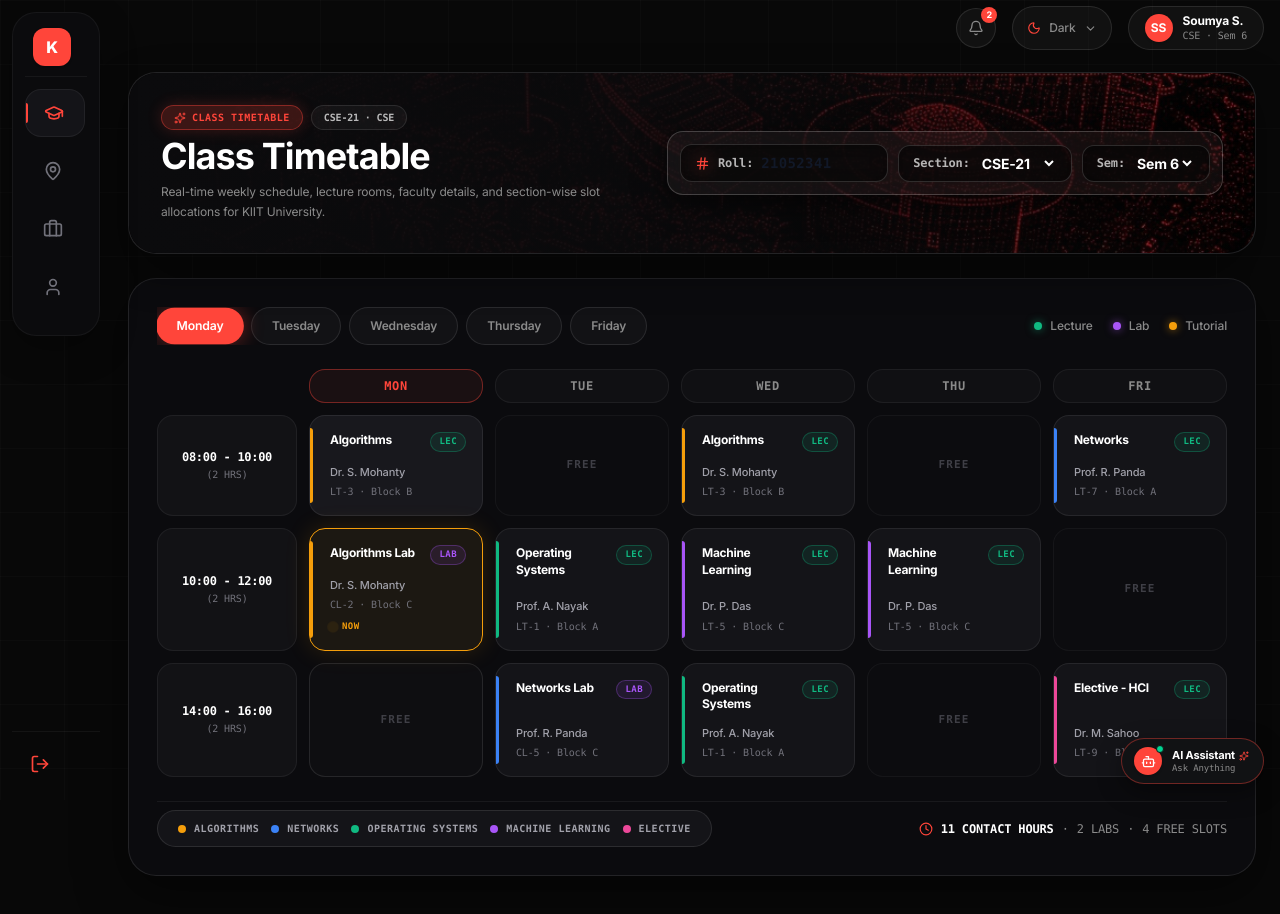
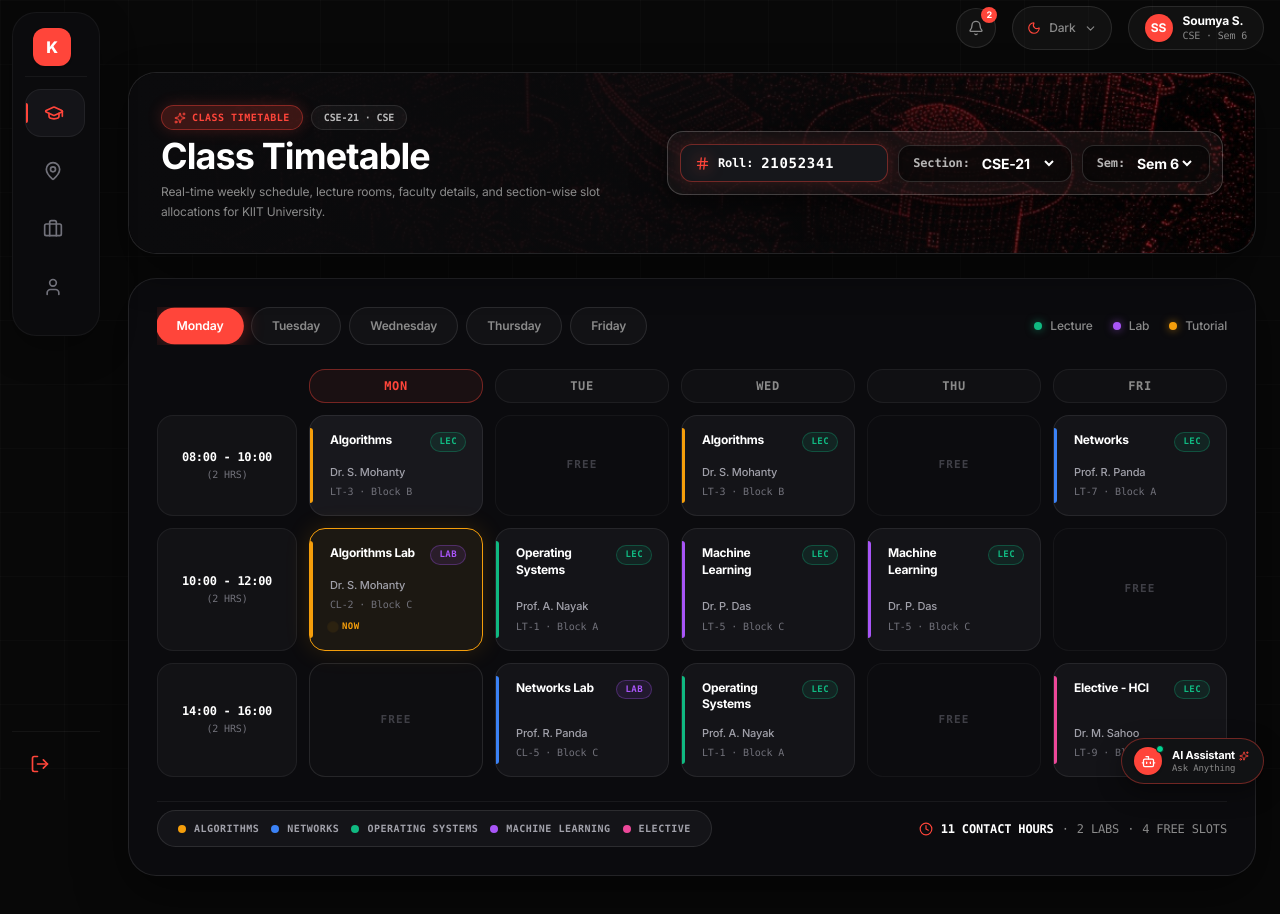
Before and after one commit to priyangshu24/KIITAnumaan, a Next.js app: page /workspace/academic/class-timetable in a window 1280 px wide. Shown: the top 914 px of the page. Built offline with nearby package versions, Linux system fonts and the light colour scheme.

Commit message:
fix: ensure Roll Number input text color is bright bold white with explicit inline Webkit text fill rules

```diff
--- a/app/workspace/academic/class-timetable/page.tsx
+++ b/app/workspace/academic/class-timetable/page.tsx
@@ -190,15 +190,16 @@ export default function ClassTimetablePage() {
           {/* Liquid Glassmorphic Section & Roll No Controls Container */}
           <div className="flex flex-wrap items-center gap-2.5 shrink-0 bg-white/[0.04] backdrop-blur-2xl p-2.5 sm:p-3 rounded-2xl border border-white/20 shadow-[0_8px_32px_rgba(0,0,0,0.6)]">
             {/* Roll No Input Box */}
-            <div className="flex items-center gap-2 bg-black/60 backdrop-blur-md border border-white/15 hover:border-[#FF453A]/50 focus-within:border-[#FF453A] rounded-xl px-3.5 py-2 text-xs transition-all shadow-inner">
-              <Hash size={15} className="text-[#FF453A] shrink-0 drop-shadow-[0_0_8px_rgba(255,69,58,0.5)]" />
-              <span className="text-xs text-white/70 font-mono font-semibold hidden sm:inline shrink-0">Roll:</span>
+            <div className="flex items-center gap-2 bg-[#16171B] backdrop-blur-md border border-[#FF453A]/40 hover:border-[#FF453A] focus-within:border-[#FF453A] rounded-xl px-3.5 py-2 text-xs transition-all shadow-[0_0_15px_rgba(255,69,58,0.15)]">
+              <Hash size={15} className="text-[#FF453A] shrink-0 drop-shadow-[0_0_8px_rgba(255,69,58,0.6)]" />
+              <span className="text-xs text-white font-mono font-bold hidden sm:inline shrink-0">Roll:</span>
               <input
                 type="text"
                 value={rollNumber}
                 onChange={(e) => setRollNumber(e.target.value)}
                 placeholder="Enter Roll No"
-                className="bg-transparent text-white font-mono font-bold text-xs sm:text-sm outline-none w-24 sm:w-28 tracking-wide placeholder:text-white/40"
+                style={{ color: '#FFFFFF', WebkitTextFillColor: '#FFFFFF' }}
+                className="bg-transparent !text-white font-mono font-bold text-xs sm:text-sm outline-none w-24 sm:w-28 tracking-wider placeholder:text-white/40 opacity-100"
               />
             </div>
 
```
